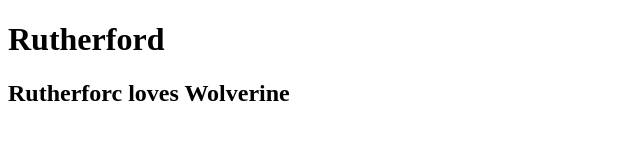
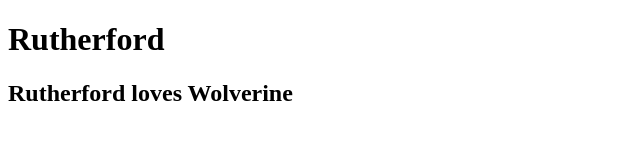
Before and after one commit to geethika-g/sample-project, a plain HTML site: page index.html in a window 1280 px wide. Shown: the full height of the page, 0-640 px from the left. Drawn offline with Linux system fonts and the light colour scheme.

Commit message:
Changed spelling

```diff
--- a/index.html
+++ b/index.html
@@ -8,7 +8,7 @@
 <body>
     <header><h1>Rutherford</h1></header>
     <main>
-        <h2>Rutherforc loves Wolverine</h2>
+        <h2>Rutherford loves Wolverine</h2>
     </main>
 </body>
 </html>
```
